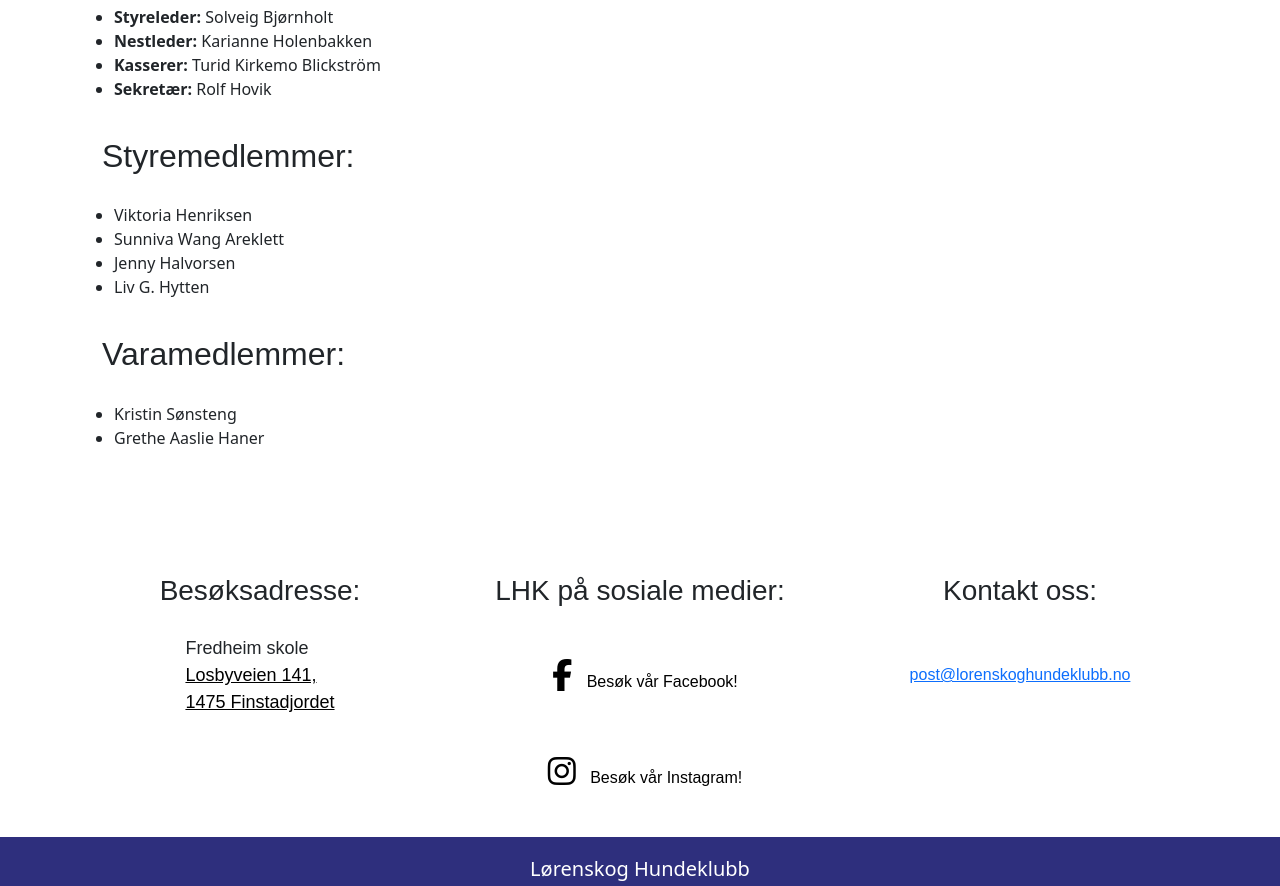
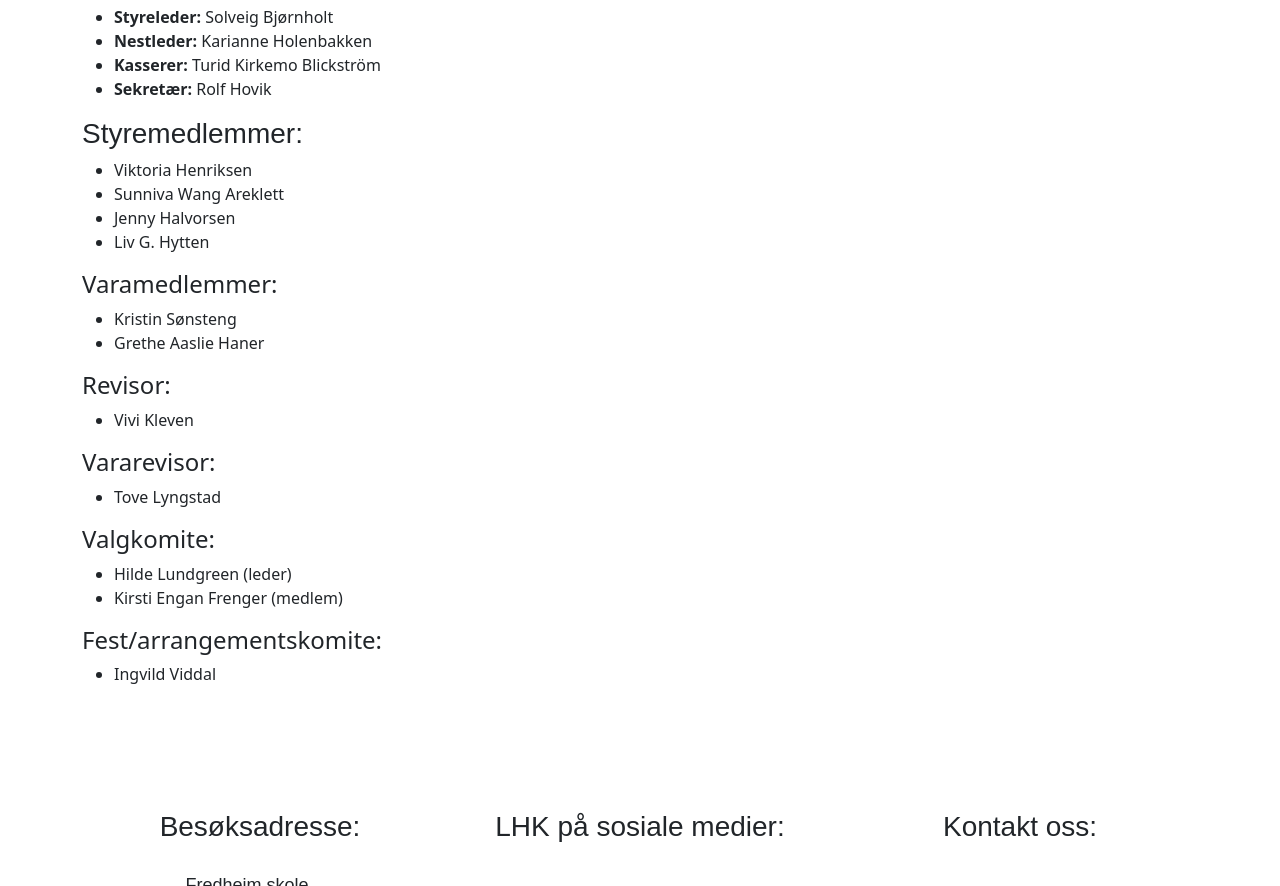
Before and after one commit to rebekkanordheim/lorenskoghundeklubb, a website: page omlhk.html in a window 1280 px wide. Shown: the part 672-1558 px from the top of the page. Drawn offline with nearby package versions, Linux system fonts and the light colour scheme.

Commit message:
oppdatert

```diff
--- a/omlhk.html
+++ b/omlhk.html
@@ -116,15 +116,14 @@
           <div class="enkeltliste">
             <h2>Klubbens styre:</h2>
               <ul>
-              <li>
-                <b>Styreleder:</b> Solveig Bjørnholt</li>
+                <li><b>Styreleder:</b> Solveig Bjørnholt</li>
                 <li><b>Nestleder:</b> Karianne Holenbakken</li>
                 <li><b>Kasserer:</b> Turid Kirkemo Blickström</li>
                 <li><b>Sekretær:</b> Rolf Hovik</li>
               </ul>
           </div>
           <div class="enkeltliste">
-          <h2>Styremedlemmer:</h2>
+            <h3>Styremedlemmer:</h3>
               <ul>
                 <li>Viktoria Henriksen</li>
                 <li>Sunniva Wang Areklett</li>
@@ -133,10 +132,35 @@
             </ul>
           </div>
           <div class="enkeltliste">
-            <h2>Varamedlemmer:</h2>
+            <h4>Varamedlemmer:</h4>
               <ul>
                 <li>Kristin Sønsteng</li>
                 <li>Grethe Aaslie Haner</li>
+              </ul>
+          </div>
+          <div class="enkeltliste">
+            <h4>Revisor:</h4>
+              <ul>
+                <li>Vivi Kleven</li>
+              </ul>
+          </div>
+          <div class="enkeltliste">
+            <h4>Vararevisor:</h4>
+              <ul>
+                <li>Tove Lyngstad</li>
+              </ul>
+          </div>
+          <div class="enkeltliste">
+            <h4>Valgkomite:</h4>
+              <ul>
+                <li>Hilde Lundgreen (leder)</li>
+                <li>Kirsti Engan Frenger (medlem)</li>
+              </ul>
+          </div>
+          <div class="enkeltliste">
+            <h4>Fest/arrangementskomite:</h4>
+              <ul>
+                <li>Ingvild Viddal</li>
               </ul>
           </div>
         </div>
```
Lines whose indentation alone changed are shown as unchanged.
